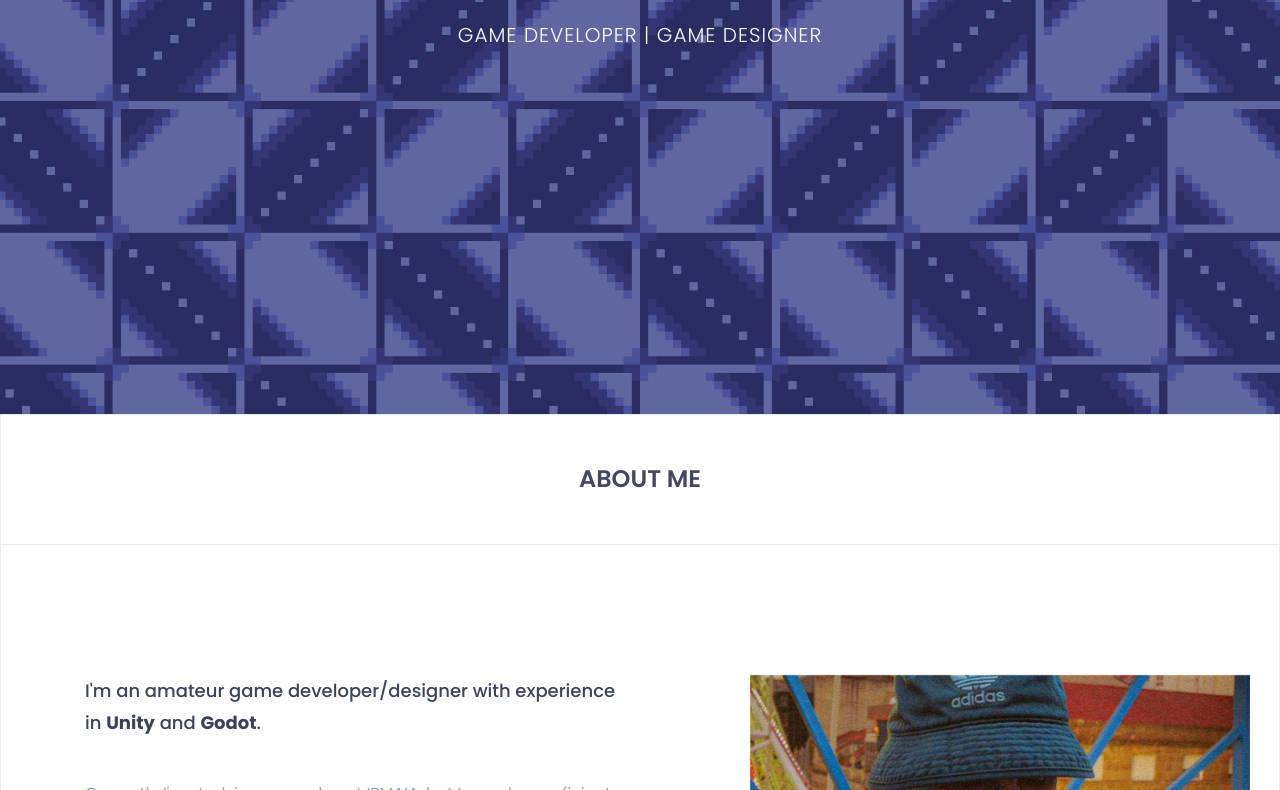
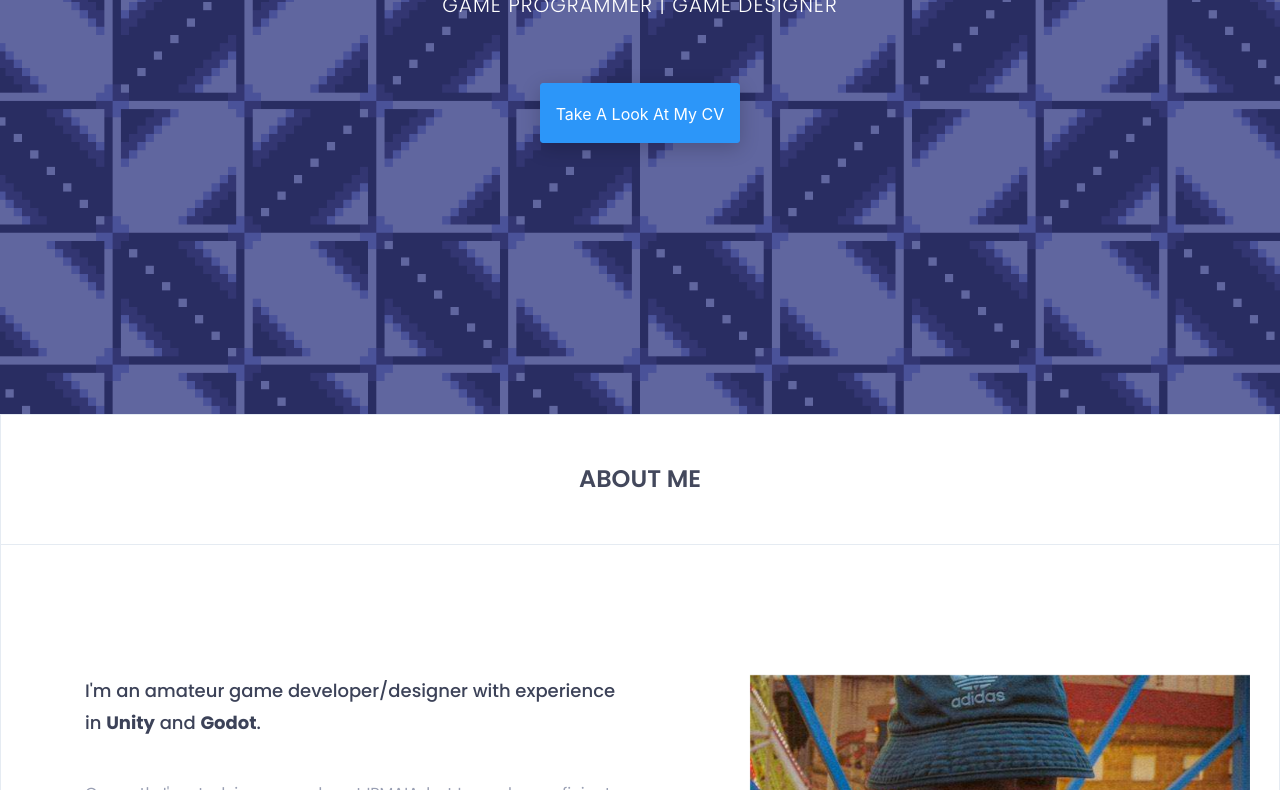
Before and after one commit to TomasARibeiro/TomasARibeiro.github.io, a plain HTML site: page index.html in a window 1280 px wide. Shown: the part 476-1266 px from the top of the page. Drawn offline with nearby package versions, Linux system fonts and the light colour scheme.

Commit message:
Added CV
- also changed email

```diff
--- a/index.html
+++ b/index.html
@@ -94,9 +94,8 @@
                 <div class="col-md-12 text-center">
                     <div class="header-text">
                         <h2>Welcome<span>,</span> my name is <br> Tomas Ribeiro<span>.</span></h2>
-                        <p>
-                            Game Developer | Game Designer
-                        </p>
+                        <p>Game Programmer | Game Designer</p>
+                        <a href="assets/download/CV.pdf" target="_blank">Take a look at my CV</a>
                     </div>
                 </div>
             </div>
@@ -366,7 +365,7 @@
 
                                     <div class="single-contact-add-info">
                                         <h3>Email</h3>
-                                        <p>tomasribeiro2001@gmail.com</p>
+                                        <p>almeidaribeiro.tomas@gmail.com</p>
                                     </div>
 
                                     <div class="single-contact-add-info">
```
